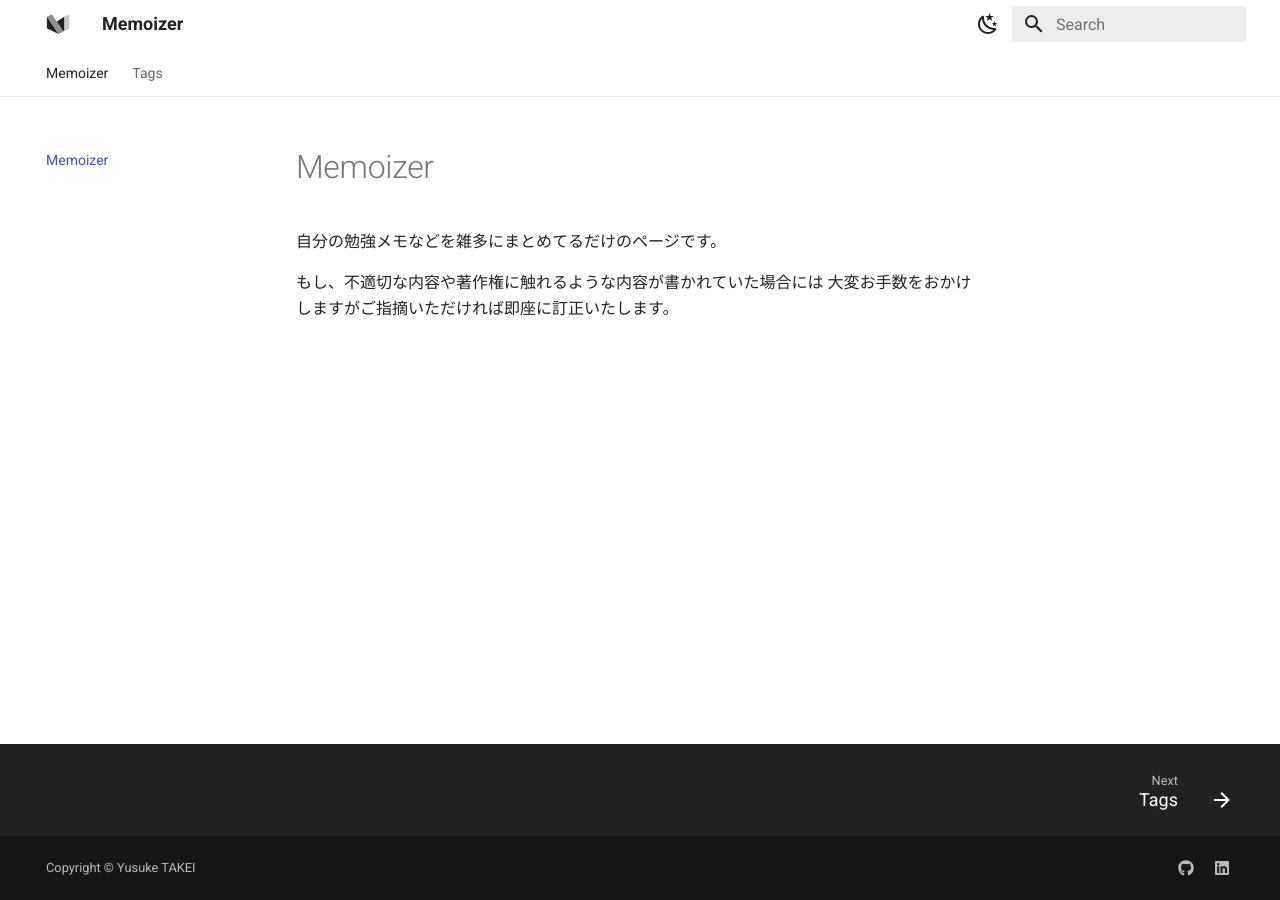
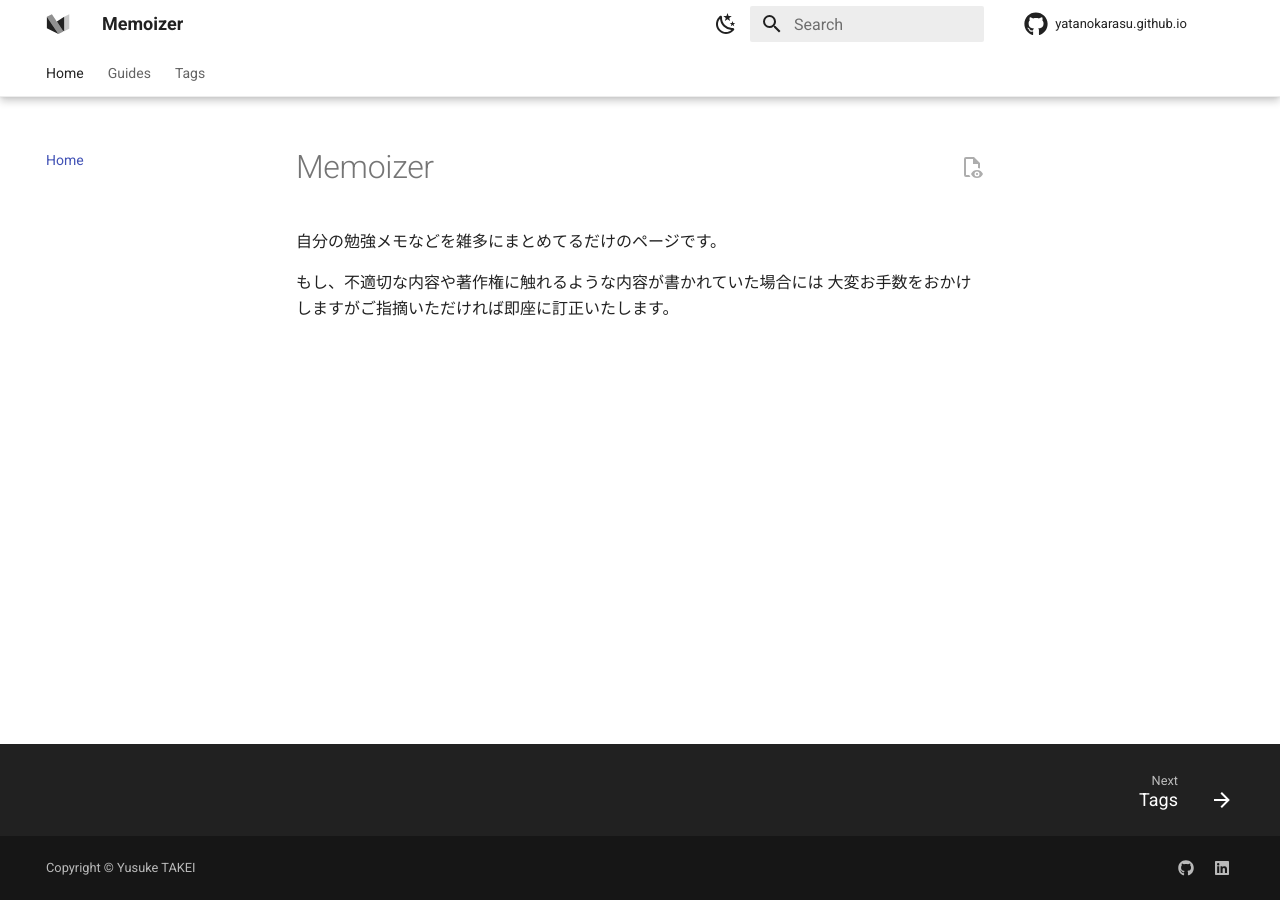
Before and after one commit to yatanokarasu/yatanokarasu.github.io, an MkDocs documentation site: the page built from docs/index.md, in a window 1280 px wide. Built offline with MkDocs 1.6.1 and Material for MkDocs 9.7.7, drawn with Linux system fonts in a browser that asks for light colours; comment, search, counter and statistics services are not loaded; part of the change alters nothing that is shown.

```diff
--- /dev/null
+++ b/docs/assets/javascripts/tablesort.js
@@ -0,0 +1,6 @@
+document$.subscribe(function () {
+    var tables = document.querySelectorAll("article table:not([class])");
+    tables.forEach(function (table) {
+        new Tablesort(table);
+    });
+});
--- a/docs/assets/stylesheets/extra.css
+++ b/docs/assets/stylesheets/extra.css
@@ -81,7 +81,7 @@ div.language-ps1con>pre>button {
 h2 {
     font-weight: bold;
     border-top: solid 0.5px rgba(200, 200, 200, 0.4);
-    padding-top: 1.6em;
+    padding-top: 1em;
 }
 
 h3 {
--- a/mkdocs.yml
+++ b/mkdocs.yml
@@ -1,10 +1,17 @@
 site_name: Memoizer
+site_url: https://yatanokarasu.github.io/
 copyright: Copyright &copy; Yusuke TAKEI
 
 repo_name: yatanokarasu.github.io
+repo_url: https://github.com/yatanokarasu/yatanokarasu.github.io
+edit_uri: edit/main/docs/
 
 extra_css:
   - assets/stylesheets/extra.css
+
+extra_javascript:
+  - https://unpkg.com/tablesort@5.3.0/dist/tablesort.min.js
+  - assets/javascripts/tablesort.js
 
 extra:
   generator: false
@@ -13,6 +20,17 @@ extra:
       link: https://github.com/yatanokarasu/
     - icon: fontawesome/brands/linkedin
       link: https://www.linkedin.com/in/yusuke-takei-154b67133/
+  consent:
+    title: Cookie consent
+    description: >-
+      We use cookies to recognize your repeated visits and preferences, as well
+      as to measure the effectiveness of our documentation and whether users
+      find what they're searching for. With your consent, you're helping us to
+      make our documentation better.
+    actions:
+      - accept
+      - reject
+      - manage
 
 theme:
   name: material
@@ -34,14 +52,14 @@ theme:
     - navigation.instant.progress
     - navigation.tracking
     - navigation.tabs
-    - navigation.sections
+    - navigation.tabs.sticky
     - navigation.expand
-    - navigation.indexes
     - navigation.top
     - navigation.footer
 
     - toc.follow
 
+    - content.action.view
     - content.code.copy
     - content.code.annotate
     - content.tabs.link
@@ -72,6 +90,7 @@ theme:
 
 plugins:
   - glightbox
+  - awesome-pages
   - tags:
       tags_file: tags.md
   - search:
@@ -79,6 +98,16 @@ plugins:
         - en
         - ja
       separator: '[\s\-,:!=\[\]()"/]+|\.(?!\d)|&[lg]t;|(?!\b)(?=[A-Z][a-z])'
+  - minify:
+      minify_html: true
+      minify_css: true
+      minify_js: true
+      htmlmin_opts:
+        remove_empty_space: true
+      css_files:
+        - assets/stylesheets/extra.css
+      js_files:
+        - assets/javascripts/tablesort.js
 
 markdown_extensions:
   - abbr
@@ -105,6 +134,12 @@ markdown_extensions:
 
   - pymdownx.smartsymbols
   - pymdownx.blocks.caption
+
+  - pymdownx.magiclink:
+      normalize_issue_symbols: true
+      repo_url_shorthand: true
+      user: yatanokarasu
+      repo: yatanokarasu.github.io
 
   - pymdownx.inlinehilite
   - pymdownx.snippets
@@ -133,3 +168,5 @@ markdown_extensions:
         - name: mermaid
           class: mermaid
           format: !!python/name:pymdownx.superfences.fence_code_format
+
+# # nav: omitted, because we're using the awesome-pages plugin (https://github.com/lukasgeiter/mkdocs-awesome-pages-plugin)
```
Also changed, not shown: docs/.pages (added), 2 other files.
